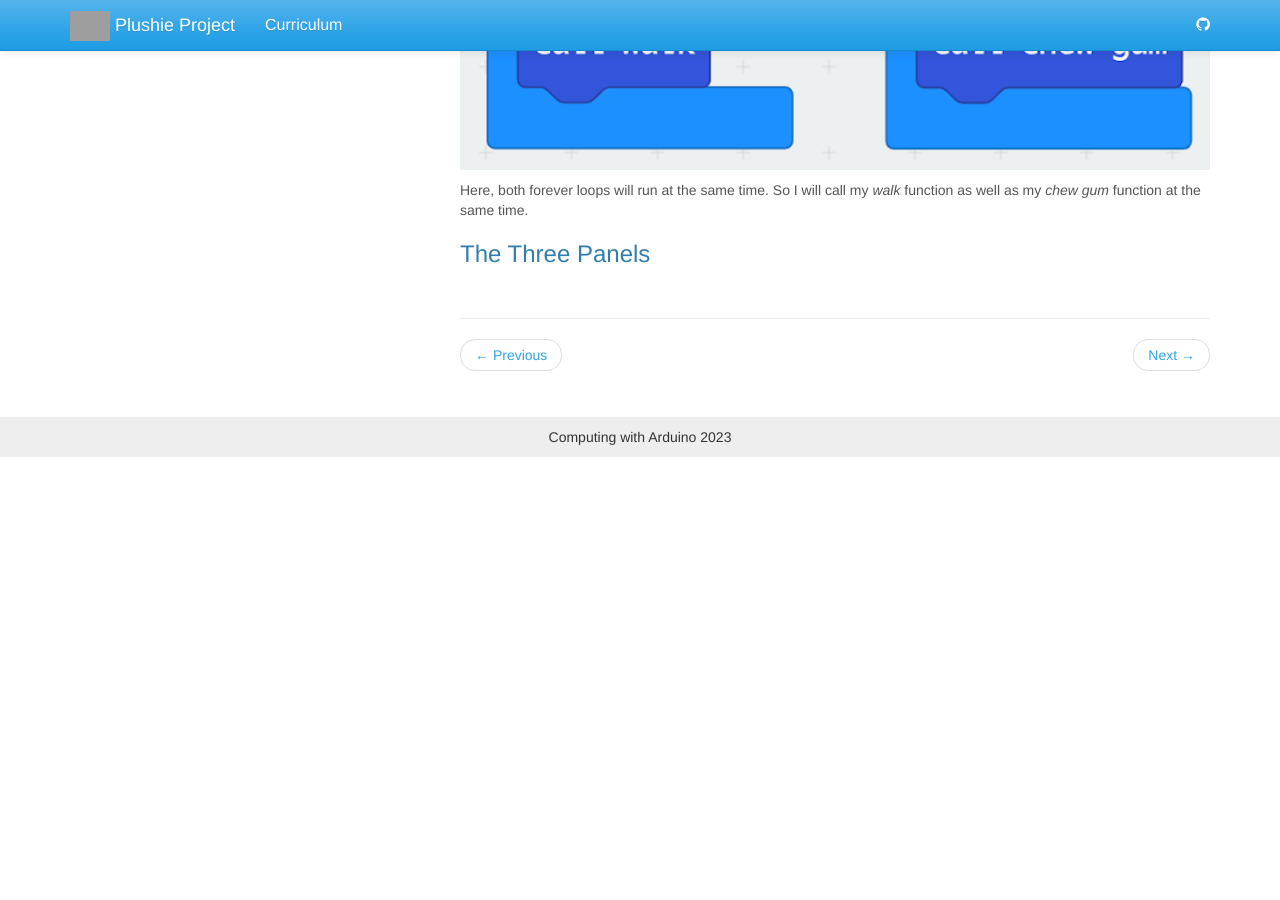
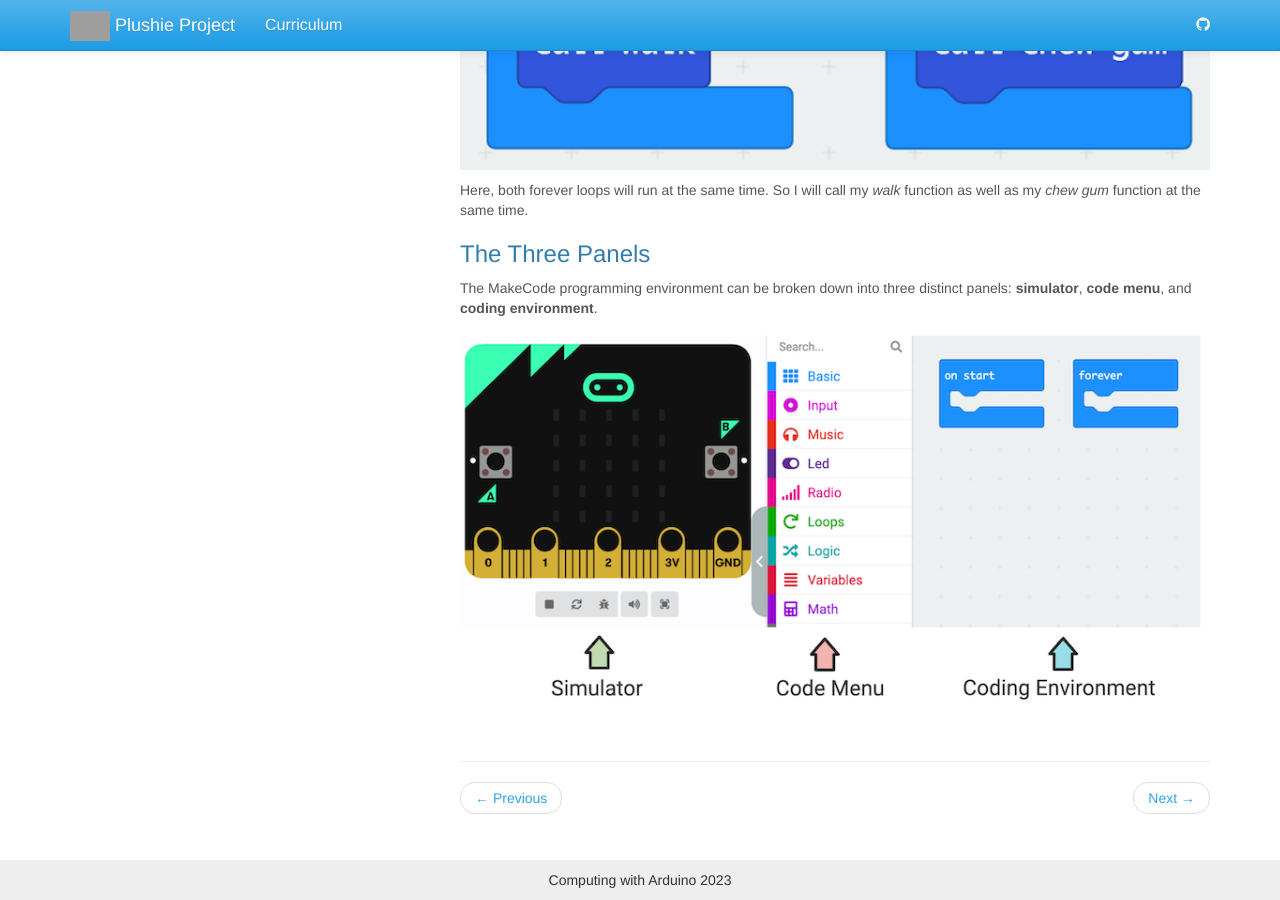
Before and after one commit to jake-chipps/plushie, a Jekyll site: the page built from _docs/lessons/2-1.md, in a window 1280 px wide and 900 px high, scrolled down 821 px. Built offline with Jekyll 4.4.1, drawn with Linux system fonts in a browser that asks for light colours; before the commit the page ends 1278 px from its top, so only the background shows below that; grey boxes are pictures that could not be loaded.

Commit message:
Add content

```diff
--- a/_docs/lessons/2-1.md
+++ b/_docs/lessons/2-1.md
@@ -28,3 +28,6 @@ While we generally only have one **on start** block, we can have as many **forev
 Here, both forever loops will run at the same time. So I will call my *walk* function as well as my *chew gum* function at the same time.
 
 ### The Three Panels
+The MakeCode programming environment can be broken down into three distinct panels: **simulator**, **code menu**, and **coding environment**.
+
+![three panels in MakeCode](../images/makecode.png)
```
Also changed, not shown: _docs/images/makecode.png (added).
